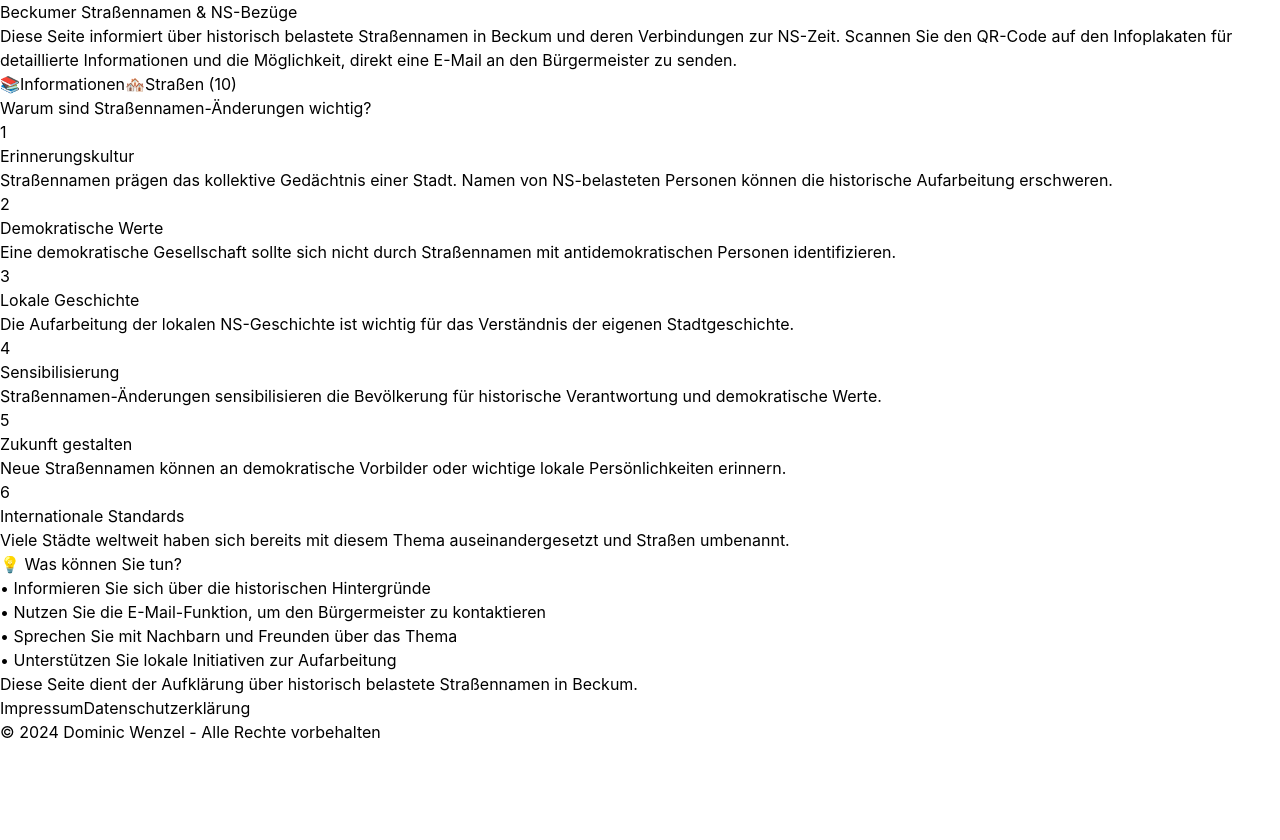
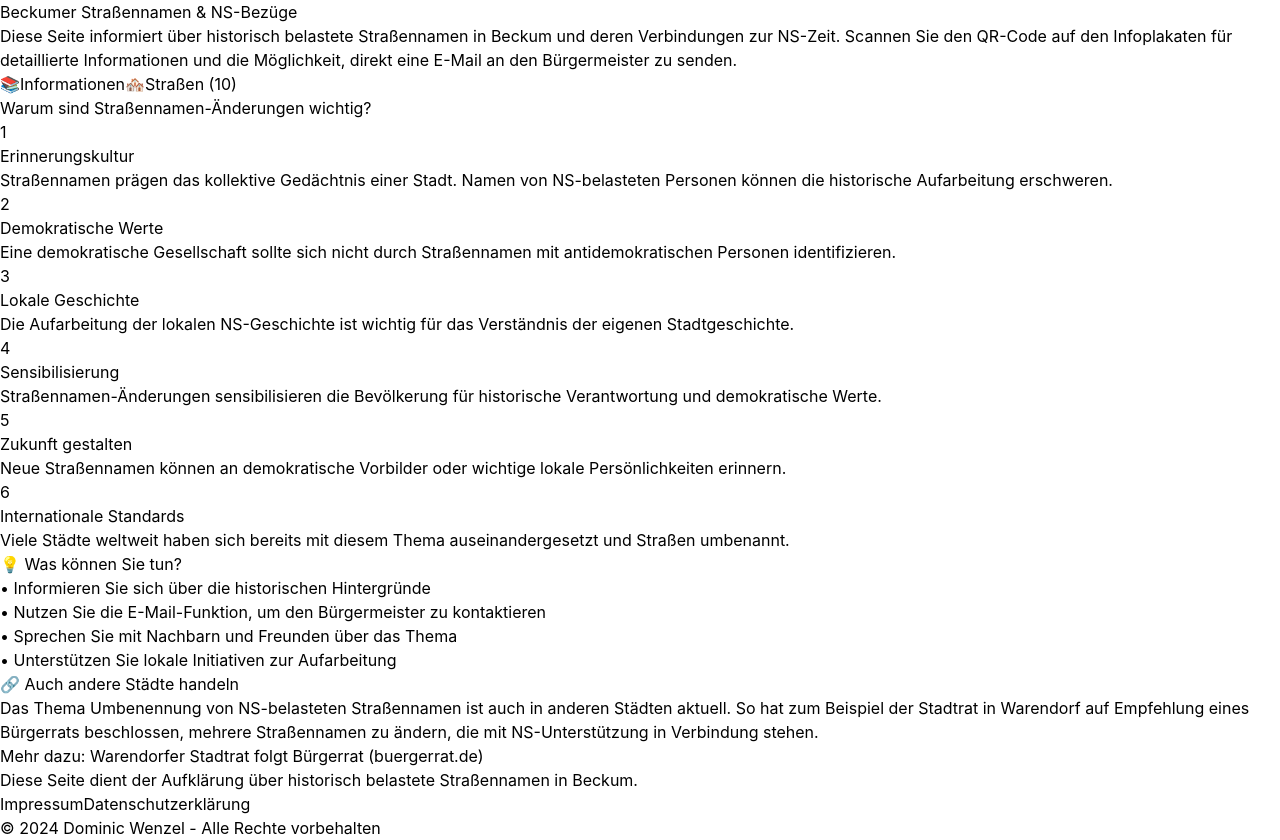
Before and after one commit to chi11mo/street_naming_be, a React (Vite) app in the folder frontend/: page / in a window 1280 px wide. Before the commit the page ends 800 px from the top, so only its background shows below. Built offline with nearby package versions, Linux system fonts and the light colour scheme.

Commit message:
Local changes

```diff
--- a/frontend/src/components/InfoSection.jsx
+++ b/frontend/src/components/InfoSection.jsx
@@ -100,6 +100,22 @@ function InfoSection() {
           <li>• Unterstützen Sie lokale Initiativen zur Aufarbeitung</li>
         </ul>
       </div>
+
+      {/* Info-Box zu anderen Städten */}
+      <div className="mt-8 p-4 bg-orange-50 rounded-lg border border-orange-300">
+        <h4 className="font-semibold text-orange-800 mb-2">🔗 Auch andere Städte handeln</h4>
+        <p className="text-sm text-orange-900 mb-2">
+          Das Thema Umbenennung von NS-belasteten Straßennamen ist auch in anderen Städten aktuell. So hat zum Beispiel der Stadtrat in Warendorf auf Empfehlung eines Bürgerrats beschlossen, mehrere Straßennamen zu ändern, die mit NS-Unterstützung in Verbindung stehen.
+        </p>
+        <a
+          href="https://www.buergerrat.de/aktuelles/strassennamen-warendorfer-stadtrat-folgt-buergerrat/#:~:text=In%20Warendorf%20hat%20der%20Stadtrat,Unterst%C3%BCtzung%20des%20Nationalsozialismus%20vorgeworfen%20wird."
+          target="_blank"
+          rel="noopener noreferrer"
+          className="text-orange-700 underline font-semibold hover:text-orange-900"
+        >
+          Mehr dazu: Warendorfer Stadtrat folgt Bürgerrat (buergerrat.de)
+        </a>
+      </div>
     </div>
   )
 }
```
